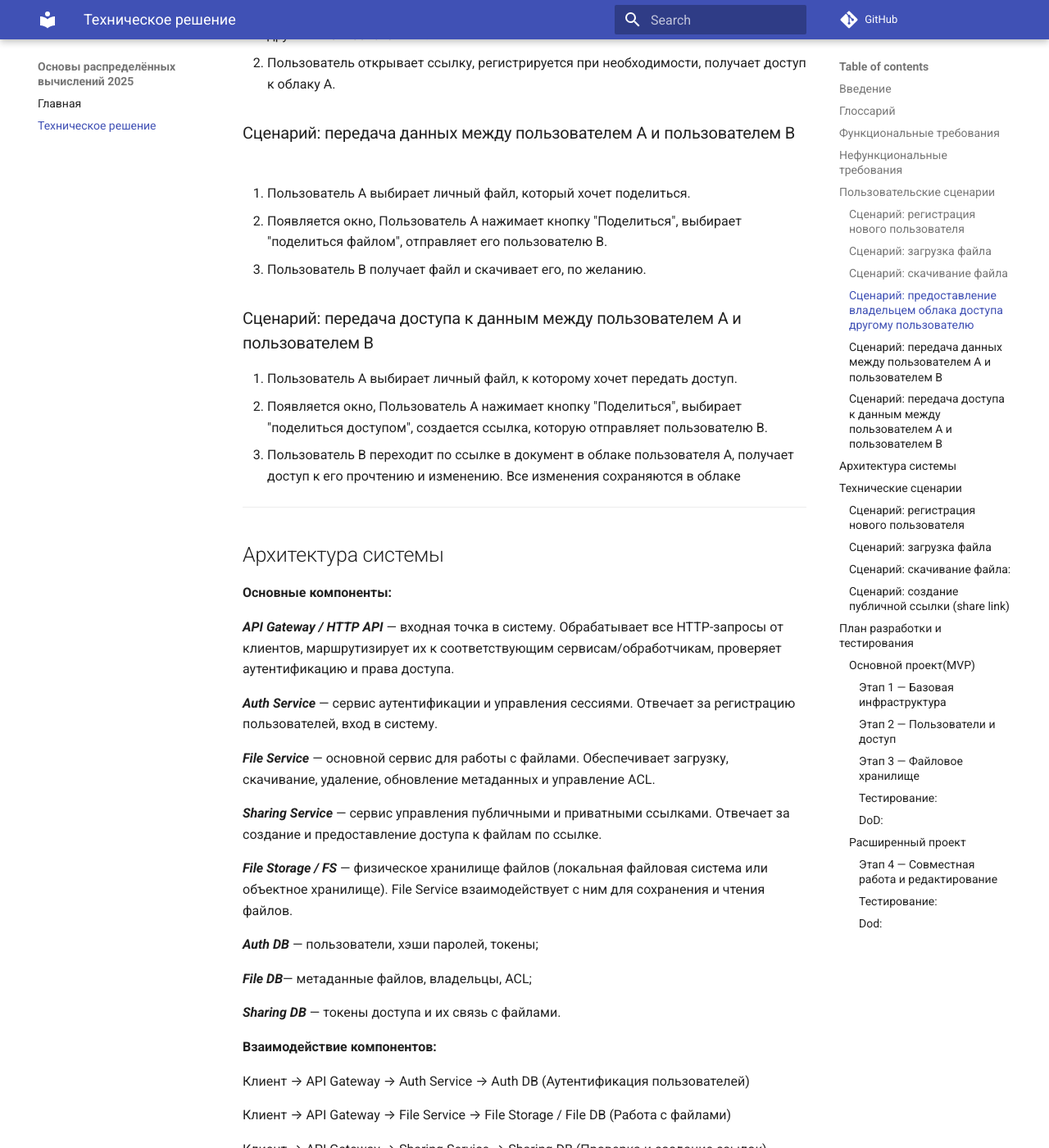
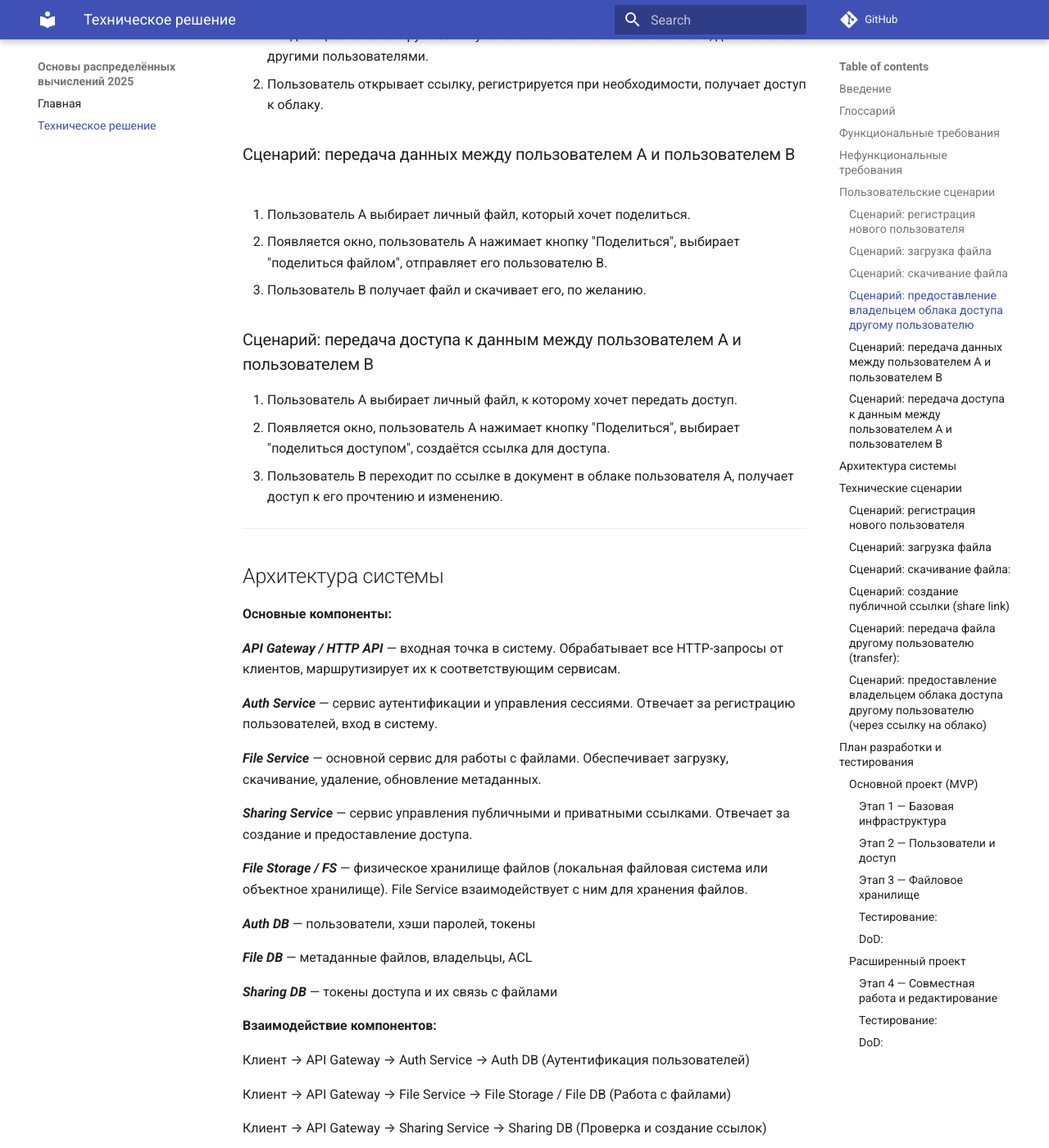
Before and after one commit to spbu-ds-practicum-2025/vanya-and-co, an MkDocs documentation site: the page built from docs/tr.md, in a window 1280 px wide and 1400 px high, scrolled down 2398 px. Shown: the whole window at 82% size. Built offline with MkDocs 1.6.1 and Material for MkDocs 9.7.7, drawn with Linux system fonts in a browser that asks for light colours; comment, search, counter and statistics services are not loaded; some of the changed text lies outside the part shown.

Commit message:
Исправил опечатки

````diff
--- a/docs/tr.md
+++ b/docs/tr.md
@@ -43,60 +43,60 @@
 
 ## Пользовательские сценарии
 ### Сценарий: регистрация нового пользователя
-1. Пользователь нажимает кнопку "регистрация".
+1. Пользователь нажимает кнопку "Регистрация".
 2. Пользователь вводит личные данные (логин, пароль).
-3. Происходит проверка, существует ли такой пользователь, если нет, то создается аккаунт. Если под введенными данными уже существует пользователь - выведется ошибка, пользователю предложится ввеcти данные снова.
+3. Происходит проверка, существует ли такой пользователь. Если нет — создаётся аккаунт. Если под введёнными данными пользователь существует — выводится ошибка.
 4. Пользователь попадает в личный кабинет, получает доступ к интерфейсу.
 
 ### Сценарий: загрузка файла
 1. Пользователь выбирает загрузку файла.
-2. На экране пользователя появляется окно выбора с возможностью "Перетащить файл", "Загрузить файл с диска"
+2. На экране пользователя появляется окно выбора с возможностью "Перетащить файл", "Загрузить файл с диска".
 3. Пользователь выбирает способ загрузки файла, загружает файл.
-4. Нажимает кнопку "отправить".
+4. Нажимает кнопку "Отправить".
 5. Файл сохраняется в системе.
 
 ### Сценарий: скачивание файла
-1. Пользователь находит необходимый файл в личном облаке\облаке, к которому имеет доступ.
-2. Пользователь нажимает кнопку "скачать файл".
+1. Пользователь находит необходимый файл в личном облаке или облаке, к которому имеет доступ.
+2. Пользователь нажимает кнопку "Скачать файл".
 3. На экране пользователя появляется окно выбора диска для загрузки нового файла.
-4. Пользователь выбирает место выгрузки файла, нажимает кнопку "скачать".
-5. Файл скачивается на диске у пользователя.
+4. Пользователь выбирает место выгрузки файла, нажимает кнопку "Скачать".
+5. Файл скачивается на диск пользователя.
 
 ### Сценарий: предоставление владельцем облака доступа другому пользователю
-1. Владелец облака А копирует ссылку на свое облако из личного кабинета, делится ей с другими пользователями.
-2. Пользователь открывает ссылку, регистрируется при необходимости, получает доступ к облаку А.
+1. Владелец облака копирует ссылку на своё облако из личного кабинета, делится ей с другими пользователями.
+2. Пользователь открывает ссылку, регистрируется при необходимости, получает доступ к облаку.
 
 ### Сценарий: передача данных между пользователем A и пользователем B
 1. Пользователь А выбирает личный файл, который хочет поделиться.
-2. Появляется окно, Пользователь А нажимает кнопку "Поделиться", выбирает "поделиться файлом", отправляет его пользователю В.
-3. Пользователь В получает файл и скачивает его, по желанию.
+2. Появляется окно, пользователь А нажимает кнопку "Поделиться", выбирает "поделиться файлом", отправляет его пользователю B.
+3. Пользователь B получает файл и скачивает его, по желанию.
 
 ### Сценарий: передача доступа к данным между пользователем A и пользователем B
 1. Пользователь А выбирает личный файл, к которому хочет передать доступ.
-2. Появляется окно, Пользователь А нажимает кнопку "Поделиться", выбирает "поделиться доступом", создается ссылка, которую отправляет пользователю В.
-3. Пользователь В переходит по ссылке в документ в облаке пользователя А, получает доступ к его прочтению и изменению. Все изменения сохраняются в облаке
+2. Появляется окно, пользователь А нажимает кнопку "Поделиться", выбирает "поделиться доступом", создаётся ссылка для доступа.
+3. Пользователь B переходит по ссылке в документ в облаке пользователя А, получает доступ к его прочтению и изменению.
 
 ---
 
-##  Архитектура системы
+## Архитектура системы
 
 **Основные компоненты:**
 
-***API Gateway / HTTP API*** — входная точка в систему. Обрабатывает все HTTP-запросы от клиентов, маршрутизирует их к соответствующим сервисам/обработчикам, проверяет аутентификацию и права доступа.
+***API Gateway / HTTP API*** — входная точка в систему. Обрабатывает все HTTP-запросы от клиентов, маршрутизирует их к соответствующим сервисам.
 
 ***Auth Service*** — сервис аутентификации и управления сессиями. Отвечает за регистрацию пользователей, вход в систему.
 
-***File Service*** — основной сервис для работы с файлами. Обеспечивает загрузку, скачивание, удаление, обновление метаданных и управление ACL.
+***File Service*** — основной сервис для работы с файлами. Обеспечивает загрузку, скачивание, удаление, обновление метаданных.
 
-***Sharing Service*** — сервис управления публичными и приватными ссылками. Отвечает за создание и предоставление доступа к файлам по ссылке.
+***Sharing Service*** — сервис управления публичными и приватными ссылками. Отвечает за создание и предоставление доступа.
 
-***File Storage / FS*** — физическое хранилище файлов (локальная файловая система или объектное хранилище). File Service взаимодействует с ним для сохранения и чтения файлов.
+***File Storage / FS*** — физическое хранилище файлов (локальная файловая система или объектное хранилище). File Service взаимодействует с ним для хранения файлов.
 
-***Auth DB*** — пользователи, хэши паролей, токены;
+***Auth DB*** — пользователи, хэши паролей, токены
 
-***File DB***— метаданные файлов, владельцы, ACL;
+***File DB*** — метаданные файлов, владельцы, ACL
 
-***Sharing DB*** — токены доступа и их связь с файлами.
+***Sharing DB*** — токены доступа и их связь с файлами
 
 **Взаимодействие компонентов:**
 
@@ -266,8 +266,8 @@ sequenceDiagram
   SharingService->>SharingDB: Сохранение share token
   SharingDB-->>SharingService: OK
   SharingService-->>APIGateway: share link
-  APIGateway-->>Client: ссылка создана
-  ```
+  APIGateway-->>Client: Ссылка создана
+```
 
 ### Сценарий: передача файла другому пользователю (transfer):
 1. Клиент отправляет POST /files/{id}/transfer (to_username).
@@ -298,8 +298,7 @@ sequenceDiagram
   FileService->>Analytics: Логирование события
   FileService-->>APIGateway: Подтверждение успешной передачи
   APIGateway-->>Client: Файл передан
-
-  ```
+```
 
 ### Сценарий: предоставление владельцем облака доступа другому пользователю (через ссылку на облако)
 1. Владелец отправляет POST /share/folder/{id}.
@@ -381,7 +379,7 @@ sequenceDiagram
 - Нагрузочные тесты.
 - Тесты на отказоустойчивость.
 
-#### Dod:
+#### DoD:
 - Все функции работают:
 
   • регистрация нового пользователя
````
Also changed, not shown: other parts of docs/tr.md (+15 -16 lines).
